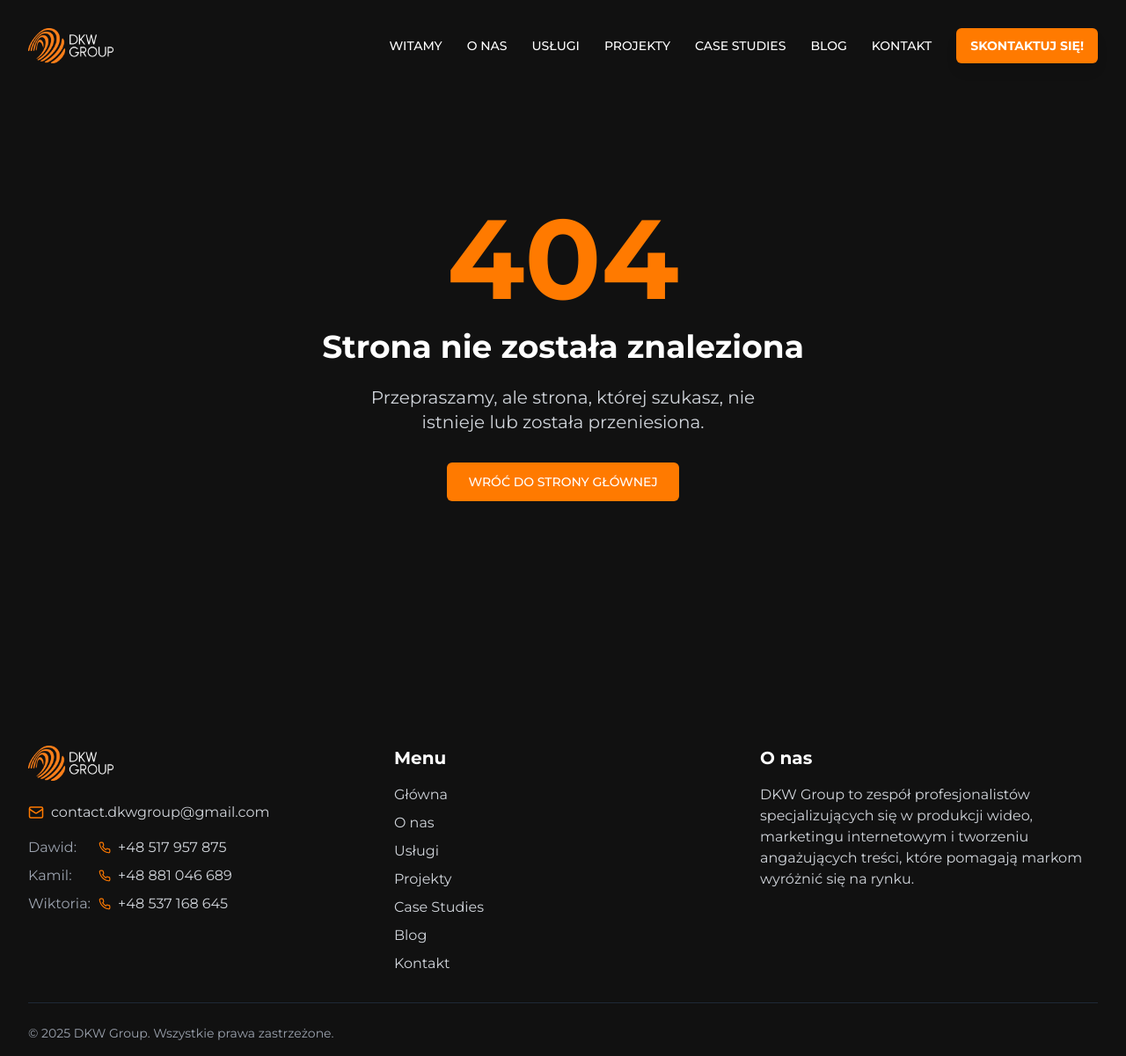
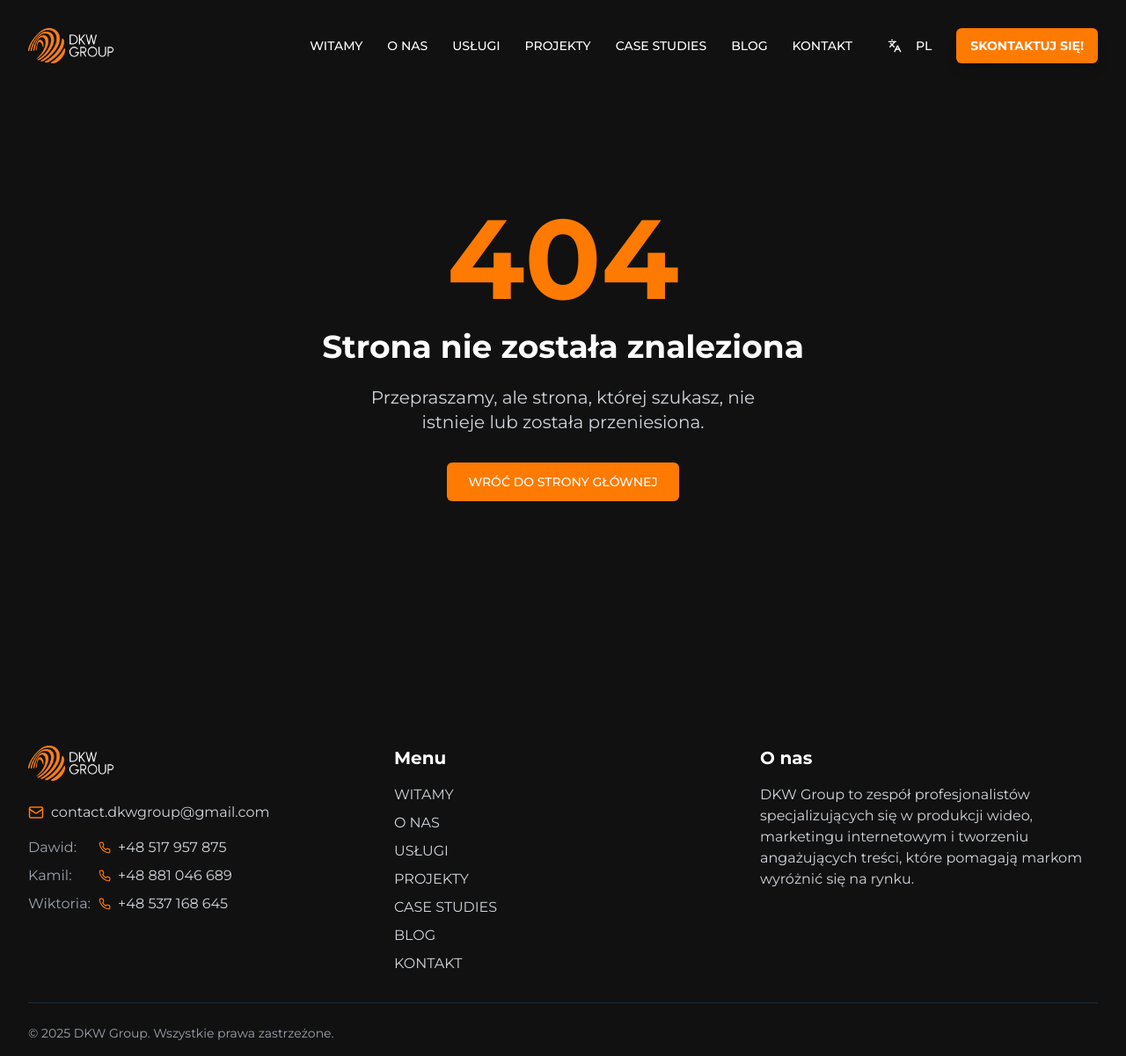
Before and after one commit to DKWGroup/snap-web-magic, a React (Vite) app: page /contact in a window 1280 px wide. Shown: the whole page at 88% size. Built offline with nearby package versions, Linux system fonts and the light colour scheme.

Commit message:
feat: Implement multi-language support
Adds multi-language support with Polish as the default and English at /en. Includes a language selection button.

```diff
--- a/src/components/Footer.tsx
+++ b/src/components/Footer.tsx
@@ -2,19 +2,37 @@
 import { Link } from 'react-router-dom';
 import Logo from './Logo';
 import { Mail, Phone } from 'lucide-react';
+import { useLanguage } from '@/contexts/LanguageContext';
 
 const Footer = () => {
   const currentYear = new Date().getFullYear();
+  const { language, t } = useLanguage();
 
-  const menuItems = [
-    { name: 'Główna', path: '/' },
-    { name: 'O nas', path: '/o-nas' },
-    { name: 'Usługi', path: '/uslugi' },
-    { name: 'Projekty', path: '/projekty' },
-    { name: 'Case Studies', path: '/case-studies' },
-    { name: 'Blog', path: '/blog' },
-    { name: 'Kontakt', path: '/kontakt' },
-  ];
+  const getMenuItems = () => {
+    if (language === 'en') {
+      return [
+        { name: t('nav.home'), path: '/en' },
+        { name: t('nav.about'), path: '/en/about' },
+        { name: t('nav.services'), path: '/en/services' },
+        { name: t('nav.projects'), path: '/en/projects' },
+        { name: t('nav.caseStudies'), path: '/en/case-studies' },
+        { name: t('nav.blog'), path: '/en/blog' },
+        { name: t('nav.contact'), path: '/en/contact' },
+      ];
+    } else {
+      return [
+        { name: t('nav.home'), path: '/' },
+        { name: t('nav.about'), path: '/o-nas' },
+        { name: t('nav.services'), path: '/uslugi' },
+        { name: t('nav.projects'), path: '/projekty' },
+        { name: t('nav.caseStudies'), path: '/case-studies' },
+        { name: t('nav.blog'), path: '/blog' },
+        { name: t('nav.contact'), path: '/kontakt' },
+      ];
+    }
+  };
+
+  const menuItems = getMenuItems();
 
   return (
     <footer className="bg-darkBg text-white pt-12 pb-4">
@@ -56,7 +74,7 @@ const Footer = () => {
           </div>
 
           <div>
-            <h3 className="font-bold text-xl mb-4">Menu</h3>
+            <h3 className="font-bold text-xl mb-4">{t('footer.menu')}</h3>
             <nav className="grid grid-cols-1 gap-2">
               {menuItems.map((item) => (
                 <Link
@@ -71,9 +89,9 @@ const Footer = () => {
           </div>
 
           <div>
-            <h3 className="font-bold text-xl mb-4">O nas</h3>
+            <h3 className="font-bold text-xl mb-4">{t('footer.about')}</h3>
             <p className="text-gray-300 mb-4">
-              DKW Group to zespół profesjonalistów specjalizujących się w produkcji wideo, marketingu internetowym i tworzeniu angażujących treści, które pomagają markom wyróżnić się na rynku.
+              {t('footer.description')}
             </p>
           </div>
         </div>
@@ -81,7 +99,7 @@ const Footer = () => {
         <div className="border-t border-gray-800 pt-6">
           <div className="flex flex-col md:flex-row justify-between items-center">
             <p className="text-gray-400 text-sm">
-              &copy; {currentYear} DKW Group. Wszystkie prawa zastrzeżone.
+              &copy; {currentYear} DKW Group. {t('footer.rights')}
             </p>
           </div>
         </div>
--- /dev/null
+++ b/src/components/LanguageSwitcher.tsx
@@ -0,0 +1,41 @@
+
+import { Languages } from 'lucide-react';
+import { useLanguage } from '@/contexts/LanguageContext';
+import { Button } from '@/components/ui/button';
+import {
+  DropdownMenu,
+  DropdownMenuContent,
+  DropdownMenuItem,
+  DropdownMenuTrigger,
+} from '@/components/ui/dropdown-menu';
+
+const LanguageSwitcher = () => {
+  const { language, setLanguage } = useLanguage();
+
+  return (
+    <DropdownMenu>
+      <DropdownMenuTrigger asChild>
+        <Button variant="ghost" size="sm" className="text-white hover:text-orange hover:bg-darkCard">
+          <Languages className="h-4 w-4 mr-2" />
+          {language === 'pl' ? 'PL' : 'EN'}
+        </Button>
+      </DropdownMenuTrigger>
+      <DropdownMenuContent align="end" className="bg-darkCard border-gray-800">
+        <DropdownMenuItem
+          onClick={() => setLanguage('pl')}
+          className="text-white hover:bg-gray-800 hover:text-orange cursor-pointer"
+        >
+          🇵🇱 Polski
+        </DropdownMenuItem>
+        <DropdownMenuItem
+          onClick={() => setLanguage('en')}
+          className="text-white hover:bg-gray-800 hover:text-orange cursor-pointer"
+        >
+          🇬🇧 English
+        </DropdownMenuItem>
+      </DropdownMenuContent>
+    </DropdownMenu>
+  );
+};
+
+export default LanguageSwitcher;
--- a/src/components/Navbar.tsx
+++ b/src/components/Navbar.tsx
@@ -3,6 +3,7 @@ import { useState, useEffect } from 'react';
 import { Link, useLocation } from 'react-router-dom';
 import { Menu, X } from 'lucide-react';
 import Logo from './Logo';
+import LanguageSwitcher from './LanguageSwitcher';
 import { Button } from '@/components/ui/button';
 import {
   NavigationMenu,
@@ -13,21 +14,41 @@ import {
   NavigationMenuTrigger,
 } from "@/components/ui/navigation-menu";
 import { cn } from "@/lib/utils";
+import { useLanguage } from '@/contexts/LanguageContext';
 
 const Navbar = () => {
   const [isScrolled, setIsScrolled] = useState(false);
   const [isMobileMenuOpen, setIsMobileMenuOpen] = useState(false);
   const location = useLocation();
+  const { language, t } = useLanguage();
 
-  const navLinks = [
-    { name: 'WITAMY', path: '/' },
-    { name: 'O NAS', path: '/o-nas' },
-    { name: 'USŁUGI', path: '/uslugi' },
-    { name: 'PROJEKTY', path: '/projekty' },
-    { name: 'CASE STUDIES', path: '/case-studies' },
-    { name: 'BLOG', path: '/blog' },
-    { name: 'KONTAKT', path: '/kontakt' },
-  ];
+  const getNavLinks = () => {
+    const basePrefix = language === 'en' ? '/en' : '';
+
+    if (language === 'en') {
+      return [
+        { name: t('nav.home'), path: '/en' },
+        { name: t('nav.about'), path: '/en/about' },
+        { name: t('nav.services'), path: '/en/services' },
+        { name: t('nav.projects'), path: '/en/projects' },
+        { name: t('nav.caseStudies'), path: '/en/case-studies' },
+        { name: t('nav.blog'), path: '/en/blog' },
+        { name: t('nav.contact'), path: '/en/contact' },
+      ];
+    } else {
+      return [
+        { name: t('nav.home'), path: '/' },
+        { name: t('nav.about'), path: '/o-nas' },
+        { name: t('nav.services'), path: '/uslugi' },
+        { name: t('nav.projects'), path: '/projekty' },
+        { name: t('nav.caseStudies'), path: '/case-studies' },
+        { name: t('nav.blog'), path: '/blog' },
+        { name: t('nav.contact'), path: '/kontakt' },
+      ];
+    }
+  };
+
+  const navLinks = getNavLinks();
 
   useEffect(() => {
     const handleScroll = () => {
@@ -52,6 +73,10 @@ const Navbar = () => {
 
   const toggleMobileMenu = () => {
     setIsMobileMenuOpen(!isMobileMenuOpen);
+  };
+
+  const getContactPath = () => {
+    return language === 'en' ? '/en/contact' : '/kontakt';
   };
 
   return (
@@ -86,10 +111,13 @@ const Navbar = () => {
             </NavigationMenuList>
           </NavigationMenu>
 
+          {/* Language Switcher */}
+          <LanguageSwitcher />
+
           {/* CTA Button */}
-          <Link to="/kontakt">
+          <Link to={getContactPath()}>
             <Button className="bg-orange hover:bg-orange-dark text-white rounded-md font-bold transition-all duration-300 shadow-lg hover:shadow-orange/20">
-              SKONTAKTUJ SIĘ!
+              {t('nav.cta')}
             </Button>
           </Link>
         </div>
@@ -125,13 +153,19 @@ const Navbar = () => {
               {link.name}
             </Link>
           ))}
+
+          {/* Language Switcher in Mobile Menu */}
+          <div className="px-4 py-3">
+            <LanguageSwitcher />
+          </div>
+
           <div className="pt-6">
             <Link
-              to="/kontakt"
+              to={getContactPath()}
               className="w-full btn-primary text-center block py-3 rounded-md bg-orange text-white font-bold"
               onClick={() => setIsMobileMenuOpen(false)}
             >
-              SKONTAKTUJ SIĘ!
+              {t('nav.cta')}
             </Link>
           </div>
         </div>
--- a/src/components/TeamSectionSimple.tsx
+++ b/src/components/TeamSectionSimple.tsx
@@ -2,6 +2,7 @@
 import { motion } from 'framer-motion';
 import { Link } from 'react-router-dom';
 import { Button } from '@/components/ui/button';
+import { useLanguage } from '@/contexts/LanguageContext';
 
 const teamMembers = [
   {
@@ -28,6 +29,8 @@ const teamMembers = [
 ];
 
 const TeamSectionSimple = () => {
+  const { language, t } = useLanguage();
+
   const containerVariants = {
     hidden: {},
     visible: {
@@ -48,10 +51,20 @@ const TeamSectionSimple = () => {
     },
   };
 
+  const getSectionTitle = () => {
+    return language === 'en'
+      ? 'Meet our team'
+      : 'Poznaj nasz zespół';
+  };
+
+  const getAboutPath = () => {
+    return language === 'en' ? '/en/about' : '/o-nas';
+  };
+
   return (
     <section className="py-20 bg-darkBg">
       <div className="container">
-        <h2 className="section-title">Poznaj nasz <span className="text-orange">zespół</span></h2>
+        <h2 className="section-title">{getSectionTitle()} <span className="text-orange">{language === 'en' ? '' : ''}</span></h2>
 
         <motion.div
           variants={containerVariants}
@@ -96,7 +109,7 @@ const TeamSectionSimple = () => {
               className="bg-orange hover:bg-orange/80 text-white font-medium px-8 py-6"
               asChild
             >
-              <Link to="/o-nas">POZNAJ NAS LEPIEJ</Link>
+              <Link to={getAboutPath()}>{t('common.learnMore')}</Link>
             </Button>
           </motion.div>
         </div>
--- a/src/components/ui/dropdown-menu.tsx
+++ b/src/components/ui/dropdown-menu.tsx
@@ -1,3 +1,4 @@
+
 import * as React from "react"
 import * as DropdownMenuPrimitive from "@radix-ui/react-dropdown-menu"
 import { Check, ChevronRight, Circle } from "lucide-react"
--- /dev/null
+++ b/src/contexts/LanguageContext.tsx
@@ -0,0 +1,122 @@
+
+import React, { createContext, useContext, useState, useEffect, ReactNode } from 'react';
+import { useNavigate, useLocation } from 'react-router-dom';
+
+export type Language = 'pl' | 'en';
+
+interface LanguageContextType {
+  language: Language;
+  setLanguage: (lang: Language) => void;
+  t: (key: string) => string;
+}
+
+const LanguageContext = createContext<LanguageContextType | undefined>(undefined);
+
+export const useLanguage = () => {
+  const context = useContext(LanguageContext);
+  if (!context) {
+    throw new Error('useLanguage must be used within a LanguageProvider');
+  }
+  return context;
+};
+
+interface LanguageProviderProps {
+  children: ReactNode;
+}
+
+export const LanguageProvider: React.FC<LanguageProviderProps> = ({ children }) => {
+  const location = useLocation();
+  const navigate = useNavigate();
+
+  // Determine language from URL
+  const isEnglish = location.pathname.startsWith('/en');
+  const [language, setLanguageState] = useState<Language>(isEnglish ? 'en' : 'pl');
+
+  const setLanguage = (lang: Language) => {
+    const currentPath = location.pathname;
+    let newPath: string;
+
+    if (lang === 'en') {
+      // Switch to English
+      if (currentPath.startsWith('/en')) {
+        newPath = currentPath;
+      } else {
+        newPath = `/en${currentPath}`;
+      }
+    } else {
+      // Switch to Polish
+      if (currentPath.startsWith('/en')) {
+        newPath = currentPath.substring(3) || '/';
+      } else {
+        newPath = currentPath;
+      }
+    }
+
+    setLanguageState(lang);
+    navigate(newPath);
+  };
+
+  // Update language when URL changes
+  useEffect(() => {
+    const isEnglish = location.pathname.startsWith('/en');
+    setLanguageState(isEnglish ? 'en' : 'pl');
+  }, [location.pathname]);
+
+  const t = (key: string): string => {
+    return translations[language][key] || key;
+  };
+
+  return (
+    <LanguageContext.Provider value={{ language, setLanguage, t }}>
+      {children}
+    </LanguageContext.Provider>
+  );
+};
+
+// Translations object
+const translations = {
+  pl: {
+    // Navigation
+    'nav.home': 'WITAMY',
+    'nav.about': 'O NAS',
+    'nav.services': 'USŁUGI',
+    'nav.projects': 'PROJEKTY',
+    'nav.caseStudies': 'CASE STUDIES',
+    'nav.blog': 'BLOG',
+    'nav.contact': 'KONTAKT',
+    'nav.cta': 'SKONTAKTUJ SIĘ!',
+
+    // Footer
+    'footer.menu': 'Menu',
+    'footer.about': 'O nas',
+    'footer.description': 'DKW Group to zespół profesjonalistów specjalizujących się w produkcji wideo, marketingu internetowym i tworzeniu angażujących treści, które pomagają markom wyróżnić się na rynku.',
+    'footer.rights': 'Wszystkie prawa zastrzeżone.',
+
+    // Common
+    'common.learnMore': 'POZNAJ NAS LEPIEJ',
+    'common.startWorking': 'Zacznijmy działać!',
+    'common.contact': 'Kontakt',
+  },
+  en: {
+    // Navigation
+    'nav.home': 'HOME',
+    'nav.about': 'ABOUT',
+    'nav.services': 'SERVICES',
+    'nav.projects': 'PROJECTS',
+    'nav.caseStudies': 'CASE STUDIES',
+    'nav.blog': 'BLOG',
+    'nav.contact': 'CONTACT',
+    'nav.cta': 'GET IN TOUCH!',
+
+    // Footer
+    'footer.menu': 'Menu',
+    'footer.about': 'About us',
+    'footer.description': 'DKW Group is a team of professionals specializing in video production, digital marketing and creating engaging content that helps brands stand out in the market.',
+    'footer.rights': 'All rights reserved.',
+
+    // Common
+    'common.learnMore': 'LEARN MORE ABOUT US',
+    'common.startWorking': "Let's start working!",
+    'common.contact': 'Contact',
+  }
+};
```
Also changed, not shown: src/App.tsx (+23 -0 lines).
